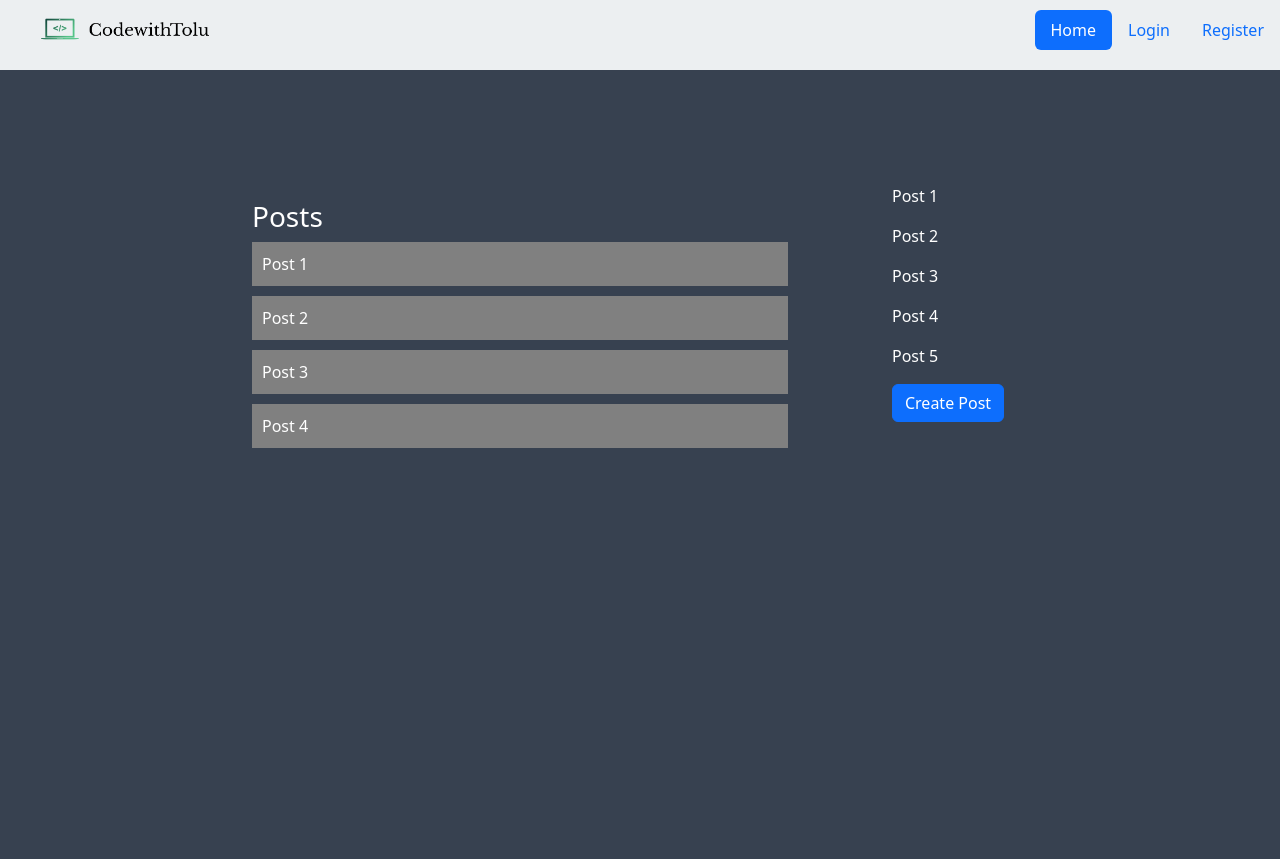
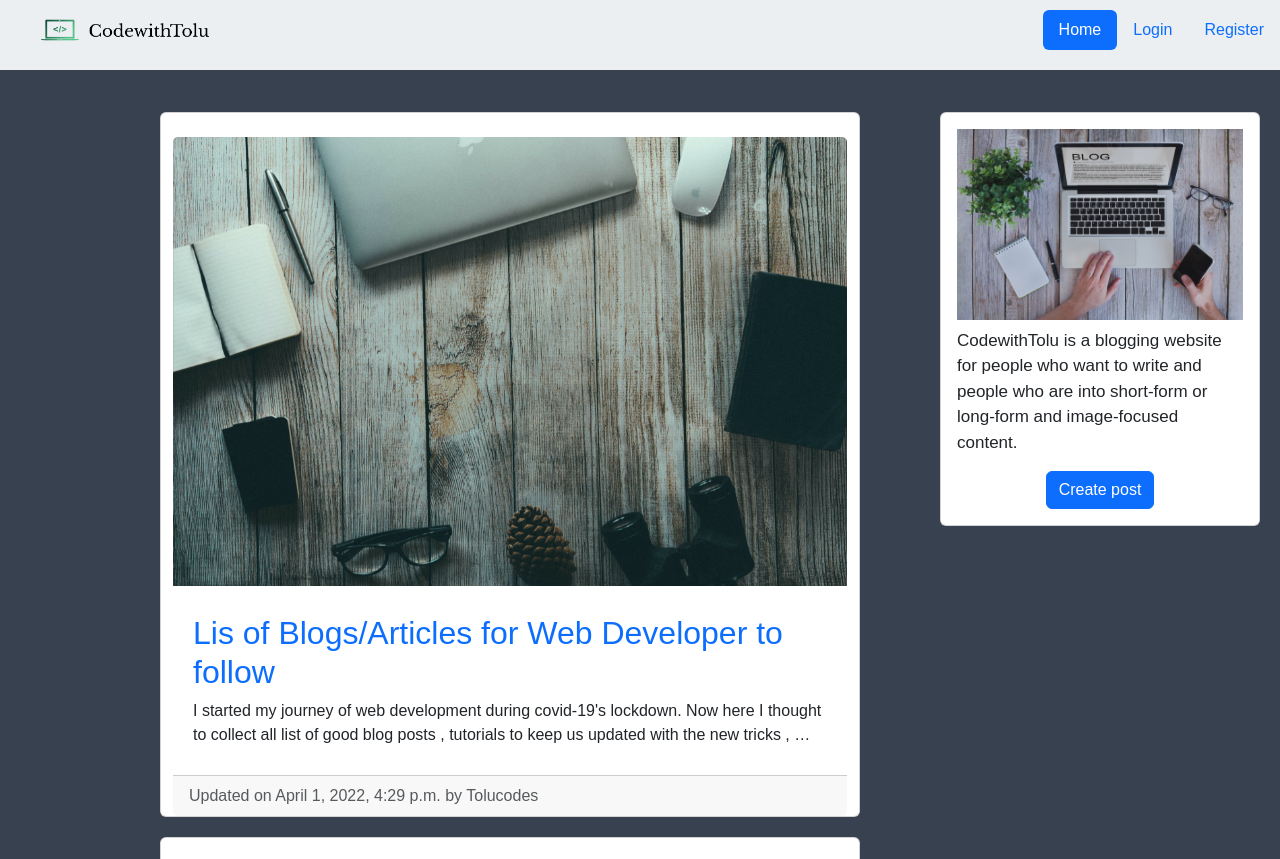
Before and after one commit to Goddy01/Blogging-Site-Genuine-, a Django app: page / in a window 1280 px wide. Shown: the top 859 px of the page. Run offline with Django 4.2, Linux system fonts and the light colour scheme; data comes from the database, SQL or seed files in the repository; both versions use the stored data as it was after the commit; some libraries are stand-ins or nearby versions.

Commit message:
made some corrections

```diff
--- a/account/models.py
+++ b/account/models.py
@@ -48,7 +48,7 @@ class Account(AbstractBaseUser):
     objects = MyAccountManager()
 
     def __str__(self):
-        return self.email
+        return self.username
 
     def has_perm(self, perm, obj=None):
         """Checks if the user has any permissions"""
--- a/blog/templates/blog/blog_details.html
+++ b/blog/templates/blog/blog_details.html
@@ -3,6 +3,10 @@
 
 {% block content %}
 <style>
+
+    .container {
+        color: #333;
+    }
     .card {
         max-width: 900px;
         min-width: 200px;
--- a/blog/templates/blog/snippets/blog_post_snippet.html
+++ b/blog/templates/blog/snippets/blog_post_snippet.html
@@ -1,5 +1,8 @@
 <style type="text/css">
-	.card{
+	.container {
+        color: #333;
+    }
+    .card{
 		max-width: 700px;
 		width: 100%;
 	}
@@ -12,12 +15,12 @@
 <div class="container">
 	<div class="row">
 		<!-- Blog Post -->
-		<div class="card m-auto">
+		<div class="card m-auto pt-4">
 			<a href="{% url 'blog:blog_details' post.slug %}">
 				<img class="card-img-top" src="{{blog_post.image.url}}">
 			</a>
 			<div class="card-body mt-2 mb-2">
-				<a href="{% url 'blog:blog_details' post.slug %}">
+				<a href="{% url 'blog:blog_details' post.slug %}" class="text-decoration-none">
 					<h2 class="card-title">{{blog_post.title}}</h2>
 				</a>
 				<p class="card-text">{{blog_post.body|safe|truncatechars:180}}</p>
--- a/blog_app/templates/blog_app/home.html
+++ b/blog_app/templates/blog_app/home.html
@@ -1,64 +1,100 @@
 {% extends 'base.html' %}
-{% block title %}Home{% endblock title %}
+{% load static %}
 
 {% block content %}
+<style type="text/css">
 
-<style>
-    .blog-post-container {
-        display: block;
-        background-color: gray;
-        margin-bottom: 10px;
-        padding: 10px;
-    }
+	@media (max-width: 768px) {
+		.right-column{
+			margin-left: 0px;
+		}
+	}
 
-    .logo {
-        width: 250px;
-        height: 100px;
-        margin-top: -2px;
-        }
+	@media (min-width: 768px) {
+		.right-column{
+			/* margin-left: 20px; */
+            position: absolute;
+            right: 20px;
+		}
+	}
+
+	.blog-post-container{
+		margin-bottom: 20px;
+		width: 100%;
+	}
+	.create-post-bar{
+		background-color: #fff;
+		margin-bottom:20px;
+	}
+
+	.left-column{
+		padding:0px;
+        width: 700px;
+        max-width: 800px;
+	}
+
+	.right-column{
+		padding:0px;
+	}
+	.lead{
+		font-size: 17px;
+	}
 </style>
 
-<div class="pricing-header p-3 pb-md-4 mx-auto text-center">
-    <h1 class="display-4 fw-normal"></h1>
-    <p class="fs-5 text-muted"></p>
-  </div>
+
+<!-- main content -->
 <div class="container">
-    <div class="row">
+	<div class="row">
 
-        <!-- For 'Create Blog', whin the screen is not large -->
-        <div class="col-lg-7 offset-lg-1  d-lg-none">
-            <a href="{% url 'blog:create_blog_post' %}" class="btn btn-primary">Create Post</a>
-        </div>
+		<!-- blog feed -->
+		<div class="left-column col-lg-7 ">
 
-        <!-- For the left column which is the Blog Feed -->
-        <div class="left-column col-lg-7 offset-lg-1 mt-3 pt-3">
-            <h3>Posts</h3>
-            <div class="blog-post-container">
-                Post 1
-            </div>
-            <div class="blog-post-container">
-                Post 2
-            </div>
-            <div class="blog-post-container">
-                Post 3
-            </div>
-            <div class="blog-post-container">
-                Post 4
-            </div>
-        </div>
+			<!-- Top 'create post' bar -->
+			<div class="d-lg-none mb-3">
+				<div class="card m-auto d-flex flex-column p-3">
+					<img class="img-fluid d-block m-auto pb-2" src="{% static 'index2.jpg' %}" width="72px" height="72px">
+					<p class="lead">CodewithTolu is a blogging website for people who want to write and people who are into short-form or long-form and image-focused content.</p>
+					<p class="m-auto"><a class="btn btn-primary" href="{% url 'blog:create_blog_post' %}">Create post</a></p>
+				</div>
+			</div>
+			<!-- end Top 'create post' bar -->
 
-        <!-- For the right column which is 'Create Blog' when the screen is large -->
-        <div class="right-column offset-lg-1 col-lg-3 d-lg-flex flex-column d-none pt-3">
-            <div class="create-post-bar">
-                <p>Post 1</p>
-                <p>Post 2</p>
-                <p>Post 3</p>
-                <p>Post 4</p>
-                <p>Post 5</p>
-                <a href="{% url 'blog:create_blog_post' %}" class="btn btn-primary">Create Post</a>
-            </div>
-        </div>
+			<!-- Blog posts-->
+			{% if blog_posts %}
+				{% for post in blog_posts %}
+					<div class="blog-post-container">
+						{% include 'blog/snippets/blog_post_snippet.html' with blog_post=post %}
+					</div>
+				{% endfor %}
+			{% else %}
+				<div class="blog-post-container">
+					{% include 'blog/snippets/blog_post_snippet.html' with query=query %}
+				</div>
+			{% endif %}
+			<!-- End Blog posts-->
 
-    </div>
+		<!-- Pagination -->
+
+
+		</div>
+		<!-- end blog feed -->
+
+
+		<!-- Right 'create post' column  -->
+		<div class="right-column col-lg-3 d-lg-flex d-none flex-column">
+
+			<div class="card create-post-bar d-flex flex-column p-3">
+				<img class="img-fluid d-block m-auto pb-2" src="{% static 'index2.jpg' %}" width="100%" height="72px">
+				<p class="lead">CodewithTolu is a blogging website for people who want to write and people who are into short-form or long-form and image-focused content.</p>
+				<p class="m-auto"><a class="btn btn-primary" href="{% url 'blog:create_blog_post' %}">Create post</a></p>
+			</div>
+
+		</div>
+		<!-- end Right 'create post' column  -->
+
+
+
+	</div>
 </div>
+
 {% endblock content %}
--- a/templates/snippets/header.html
+++ b/templates/snippets/header.html
@@ -18,6 +18,7 @@
 <style type="text/css">
         body {
         background-color: #fff;
+        font-family: Arial, Helvetica, sans-serif;
     }
 
     .main{
```
Also changed, not shown: db.sqlite3, media_cdn/blog/10/Lis of Blogs/Articles_for_Web_Developer_to_follow-retrosupply-kZvmEpyfiJs-unsplash1.jpg (added), static/index.jpg (added), static/index2.jpg (added).
